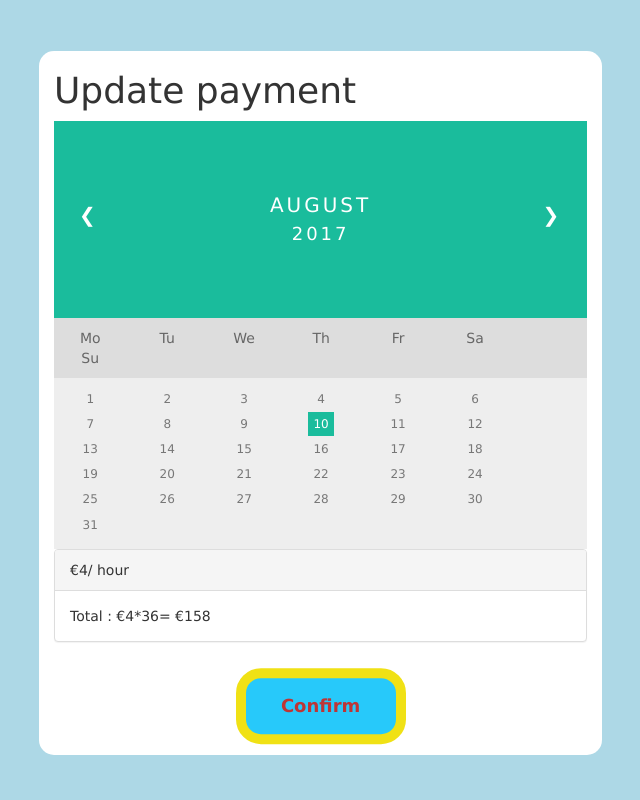
After one commit to JPairs/project, a PHP site: page /payment2.php in a window 1280 px wide. The commit adds this page. Shown: the whole page, without its empty margins (345-985 px from the left). Run offline with PHP 8.4, Linux system fonts and the light colour scheme.

Commit message:
Add files via upload

```diff
--- a/login.php
+++ b/login.php
@@ -1,3 +1,4 @@
+<?php include('server.php'); ?>
 <!DOCTYPE html>
 <html>
 <head>
--- /dev/null
+++ b/payment2.php
@@ -0,0 +1,83 @@
+<?php include('server.php'); ?>
+<!DOCTYPE html>
+<html>
+<head>
+   <title>User login system</title>
+   <meta charset="utf-8">
+  <meta name="viewport" content="width=device-width, initial-scale=1">
+  <link rel="stylesheet" href="https://maxcdn.bootstrapcdn.com/bootstrap/3.4.1/css/bootstrap.min.css">
+  <script src="https://ajax.googleapis.com/ajax/libs/jquery/3.5.1/jquery.min.js"></script>
+  <script src="https://maxcdn.bootstrapcdn.com/bootstrap/3.4.1/js/bootstrap.min.js"></script>
+   <link rel="stylesheet" href="style.css">
+   <link rel="stylesheet" href="https://cdnjs.cloudflare.com/ajax/libs/font-awesome/4.7.0/css/font-awesome.min.css">
+</head>
+<body>
+
+    <div class ="container">
+    <h1>Update payment</h1>
+
+<div class="month">
+  <ul>
+    <li class="prev">&#10094;</li>
+    <li class="next">&#10095;</li>
+    <li>
+      August<br>
+      <span style="font-size:18px">2017</span>
+    </li>
+  </ul>
+</div>
+
+<ul class="weekdays">
+  <li>Mo</li>
+  <li>Tu</li>
+  <li>We</li>
+  <li>Th</li>
+  <li>Fr</li>
+  <li>Sa</li>
+  <li>Su</li>
+</ul>
+
+<ul class="days">
+  <li>1</li>
+  <li>2</li>
+  <li>3</li>
+  <li>4</li>
+  <li>5</li>
+  <li>6</li>
+  <li>7</li>
+  <li>8</li>
+  <li>9</li>
+  <li><span class="active">10</span></li>
+  <li>11</li>
+  <li>12</li>
+  <li>13</li>
+  <li>14</li>
+  <li>15</li>
+  <li>16</li>
+  <li>17</li>
+  <li>18</li>
+  <li>19</li>
+  <li>20</li>
+  <li>21</li>
+  <li>22</li>
+  <li>23</li>
+  <li>24</li>
+  <li>25</li>
+  <li>26</li>
+  <li>27</li>
+  <li>28</li>
+  <li>29</li>
+  <li>30</li>
+  <li>31</li>
+</ul>
+    <div class="panel panel-default">
+    <div class="panel-heading">€4/ hour</div>
+    <div class="panel-body">Total : €4*36= €158</div>
+    </div>
+
+    <button class="katwmesi" name="notification" onclick="myFunction()">Confirm</button>
+    </div>
+
+
+</body>
+</html>
--- a/server.php
+++ b/server.php
@@ -54,4 +54,54 @@ if (isset($_POST['register'])) {
     }
 
 }
+
+
+
+if(isset($_POST['login'])) {
+
+    $username = mysqli_real_escape_string($db, $_POST['username']);
+    $password = mysqli_real_escape_string($db, $_POST['password_1']);
+    if(empty($username)) {
+        array_push($errors, "Username is required");
+    }
+    if(empty($password)){
+        array_push($errors, "Password is required");
+    }
+
+    if(count($errors) === 0 ) {
+
+        $query= "SELECT * FROM user WHERE username='$username' AND password = '$password'";
+        $result = mysqli_query($db, $query);
+        $rows=mysqli_fetch_assoc($result);
+        $speciality= $rows['Speciality'] ;
+        if(mysqli_num_rows($result) >= 1) {
+
+            $_SESSION['username'] = $username;
+            $_SESSION['success'] = "KALOSHRTHES";
+            $_SESSION['boolean'] = false;
+            if ($speciality===true){
+                header('location: homepage0.php');
+            }else{
+                header('location: homepage1.php');
+            }
+
+
+         }else{
+        array_push($errors, "Wrong username/password. Try again");
+
+        }
+    }
+        mysqli_free_result($result);
+}
+
+
+
+    if(isset($_GET['notification'])) {
+        $newusername = $_SESSION['username'];
+        $query= "SELECT minima FROM inform WHERE paraliptis='$newusername'";
+        $result = mysqli_query($db, $query);
+        $rows=mysqli_fetch_assoc($result);
+        $minima= $rows['minima'] ;
+        echo $minima;
+    }
 ?>
--- a/style.css
+++ b/style.css
@@ -87,7 +87,140 @@ body{
     margin-left: 20px;
     background: rgba(0, 0, 0, 0.618);
 }
+.katwdeksia{
+    cursor: pointer;
+    background-color: rgba(31, 199, 250, 0.96); /* Black w/opacity/see-through */
+    color: rgb(190, 53, 53);
+    font-weight: bold;
+    font-size: 18px;
+    border: 10px solid rgb(240, 225, 21);
+    position: absolute;
+    top: 80%;
+    left: 75%;
+    transform: translate(-50%, -50%);
+    z-index: 2;
+    width: 170px;
+    padding: 15px;
+    text-align: center;
+    border-radius: 25px;
 
+  }.katwaristera{
+    cursor: pointer;
+    background-color: rgba(31, 199, 250, 0.96); /* Black w/opacity/see-through */
+    color: rgb(190, 53, 53);
+    font-weight: bold;
+    font-size: 18px;
+    border: 10px solid rgb(240, 225, 21);
+    position: absolute;
+    top: 80%;
+    left: 25%;
+    transform: translate(-50%, -50%);
+    z-index: 2;
+    width: 170px;
+    padding: 15px;
+    text-align: center;
+    border-radius: 25px;
+
+  }
+  .katwmesi{
+    cursor: pointer;
+    background-color: rgba(31, 199, 250, 0.96); /* Black w/opacity/see-through */
+    color: rgb(190, 53, 53);
+    font-weight: bold;
+    font-size: 18px;
+    border: 10px solid rgb(240, 225, 21);
+    position: absolute;
+    top: 93%;
+    left: 50%;
+    transform: translate(-50%, -50%);
+    z-index: 2;
+    width: 170px;
+    padding: 15px;
+    text-align: center;
+    border-radius: 25px;
+
+  }
+  * {box-sizing: border-box;}
+ul {list-style-type: none;}
+body {font-family: Verdana, sans-serif;}
+
+.month {
+  padding: 70px 25px;
+  width: 100%;
+  background: #1abc9c;
+  text-align: center;
+}
+
+.month ul {
+  margin: 0;
+  padding: 0;
+}
+
+.month ul li {
+  color: white;
+  font-size: 20px;
+  text-transform: uppercase;
+  letter-spacing: 3px;
+}
+
+.month .prev {
+  float: left;
+  padding-top: 10px;
+}
+
+.month .next {
+  float: right;
+  padding-top: 10px;
+}
+
+.weekdays {
+  margin: 0;
+  padding: 10px 0;
+  background-color: #ddd;
+}
+
+.weekdays li {
+  display: inline-block;
+  width: 13.6%;
+  color: #666;
+  text-align: center;
+}
+
+.days {
+  padding: 10px 0;
+  background: #eee;
+  margin: 0;
+}
+
+.days li {
+  list-style-type: none;
+  display: inline-block;
+  width: 13.6%;
+  text-align: center;
+  margin-bottom: 5px;
+  font-size:12px;
+  color: #777;
+}
+
+.days li .active {
+  padding: 5px;
+  background: #1abc9c;
+  color: white !important
+}
+
+/* Add media queries for smaller screens */
+@media screen and (max-width:720px) {
+  .weekdays li, .days li {width: 13.1%;}
+}
+
+@media screen and (max-width: 420px) {
+  .weekdays li, .days li {width: 12.5%;}
+  .days li .active {padding: 2px;}
+}
+
+@media screen and (max-width: 290px) {
+  .weekdays li, .days li {width: 12.2%;}
+}
 
   @media screen and (max-width:1144px){
     body{
```
Also changed, not shown: class.php (+20 -9 lines), homepage1.php (added, +25 -0 lines), payment.php (added, +35 -0 lines), select.php (+7 -4 lines), images/money.jpg (added), images/money1.png (added), images/money2.jpg (added).
